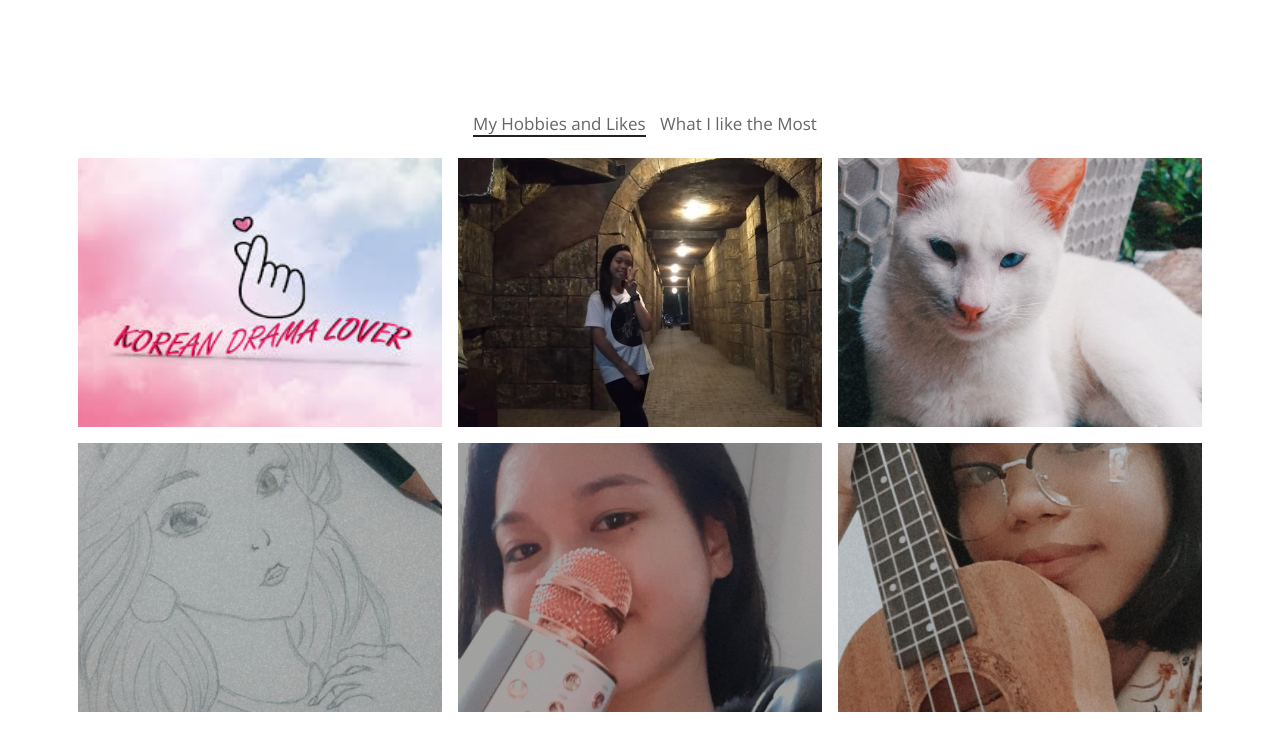
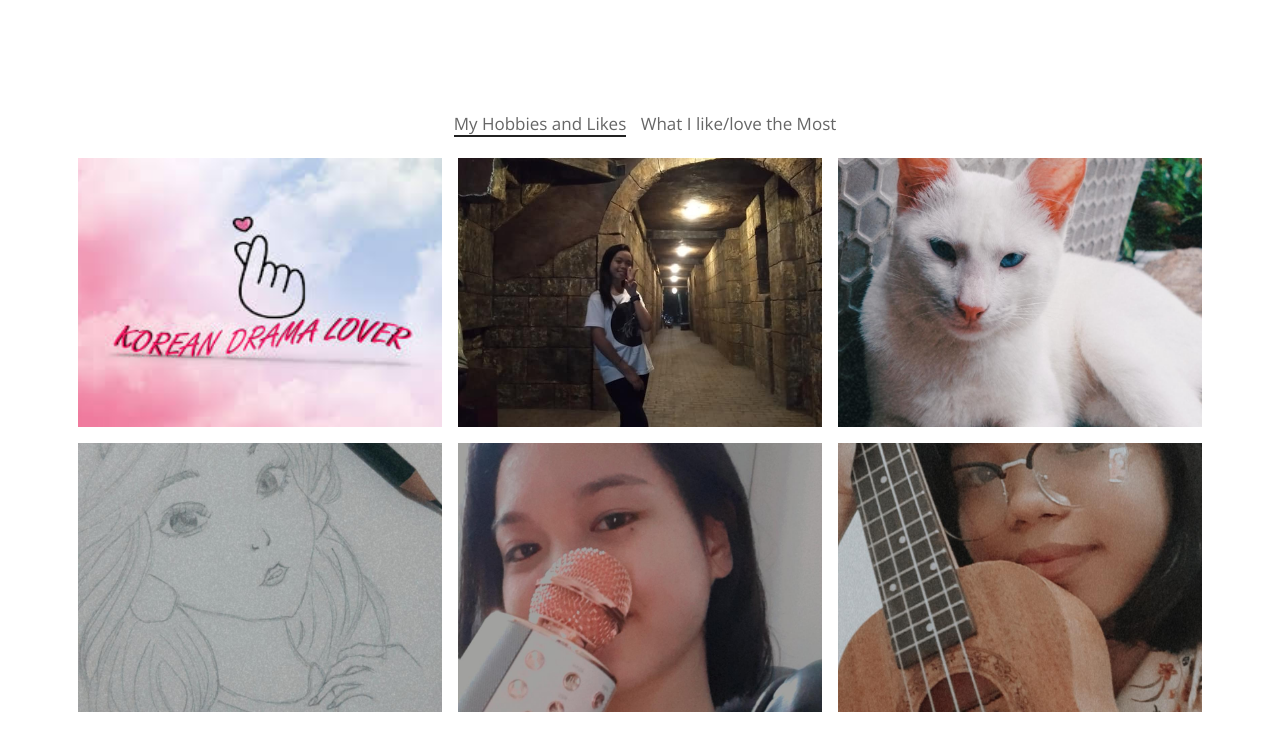
Before and after one commit to jaiveetylrn/jaiveetylrn.github.io, a plain HTML site: page portfolio.html in a window 1280 px wide. Shown: the part 76-826 px from the top of the page. Drawn offline with nearby package versions, Linux system fonts and the light colour scheme; a web font is replaced by a local one.

Commit message:
Update portfolio.html

```diff
--- a/portfolio.html
+++ b/portfolio.html
@@ -40,7 +40,7 @@
             <ul class="portfolio-sorting list-inline text-center">
                <li><a href="#" data-group="all" class="active">My Hobbies and Likes</a>
                </li>
-               <li><a href="#" data-group="moment">What I like the Most</a>
+               <li><a href="#" data-group="moment">What I like/love the Most</a>
                </li>
 
             </ul>
```
